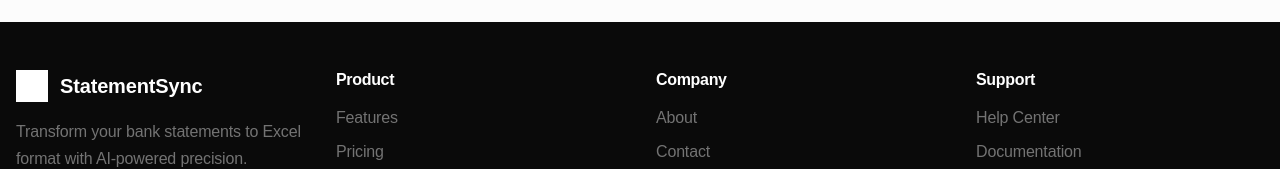
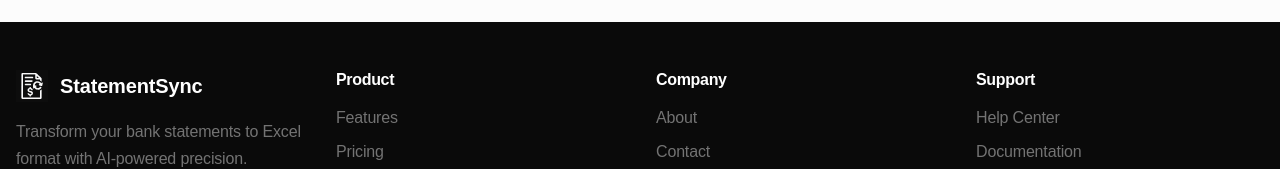
Before and after one commit to SanjhaiPrakash18/statementsync, a Next.js app: page / in a window 1280 px wide. Shown: the part 2020-2189 px from the top of the page. Built offline with nearby package versions, Linux system fonts and the light colour scheme; a web font is replaced by a local one.

Commit message:
Refactor Logo component to handle footer logo color variant (#12)
Co-authored-by: Cursor Agent <cursoragent@cursor.com>
Co-authored-by: ieshwaryabalamurugan04 <ieshwaryabalamurugan04@gmail.com>

```diff
--- a/src/components/Logo.tsx
+++ b/src/components/Logo.tsx
@@ -21,6 +21,10 @@ const sizeMap = {
 export function Logo({ size = 'md', variant = 'default', className, showText = true, logoSrc = '/logo.svg' }: LogoProps) {
   const logoSize = sizeMap[size]
 
+  // Special handling for footer logo which already has appropriate colors
+  const isFooterLogo = logoSrc === '/footerlogo.svg'
+  const shouldApplyFilter = !isFooterLogo && (variant === 'white' || variant === 'inverted')
+
   return (
     <div className={cn('flex items-center gap-2', className)}>
       <div
@@ -28,7 +32,7 @@ export function Logo({ size = 'md', variant = 'default', className, showText = t
         style={{
           width: logoSize,
           height: logoSize,
-          filter: variant === 'white' ? 'brightness(0) invert(1)' : variant === 'inverted' ? 'brightness(0) invert(1)' : 'none'
+          filter: shouldApplyFilter ? 'brightness(0) invert(1)' : 'none'
         }}
       >
         <Image
```
